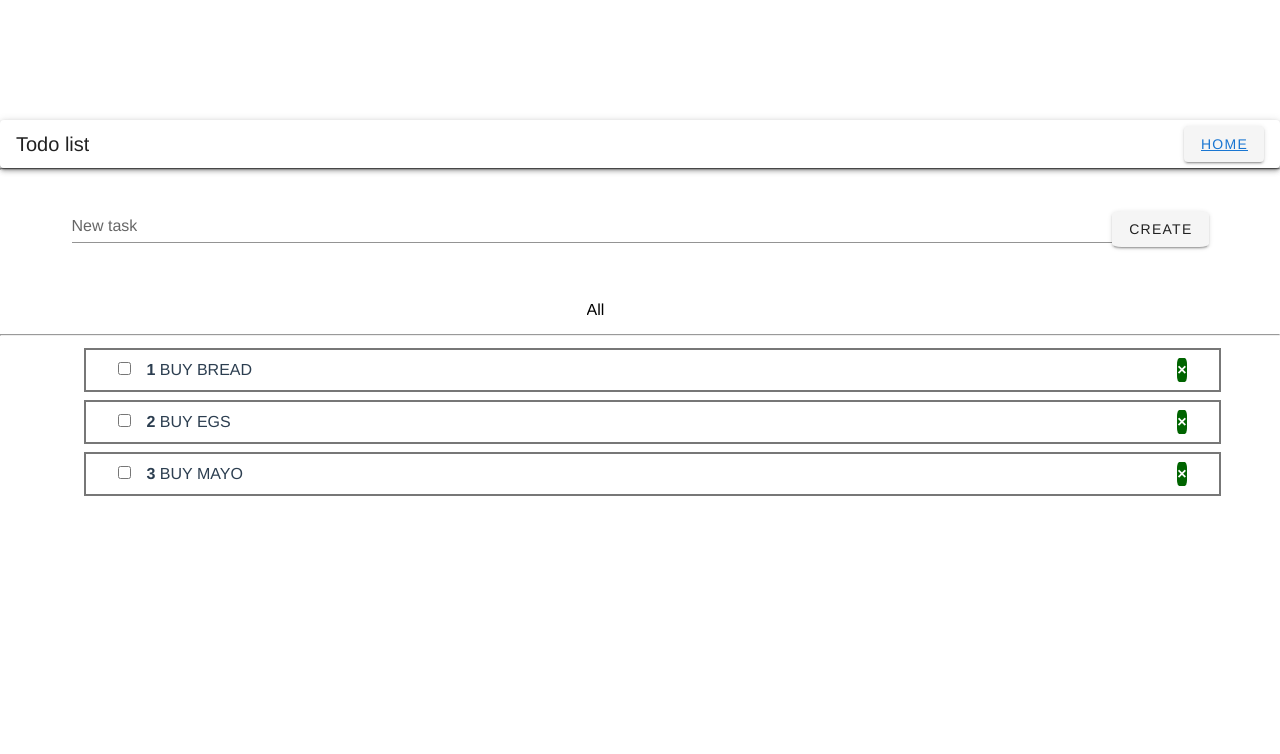
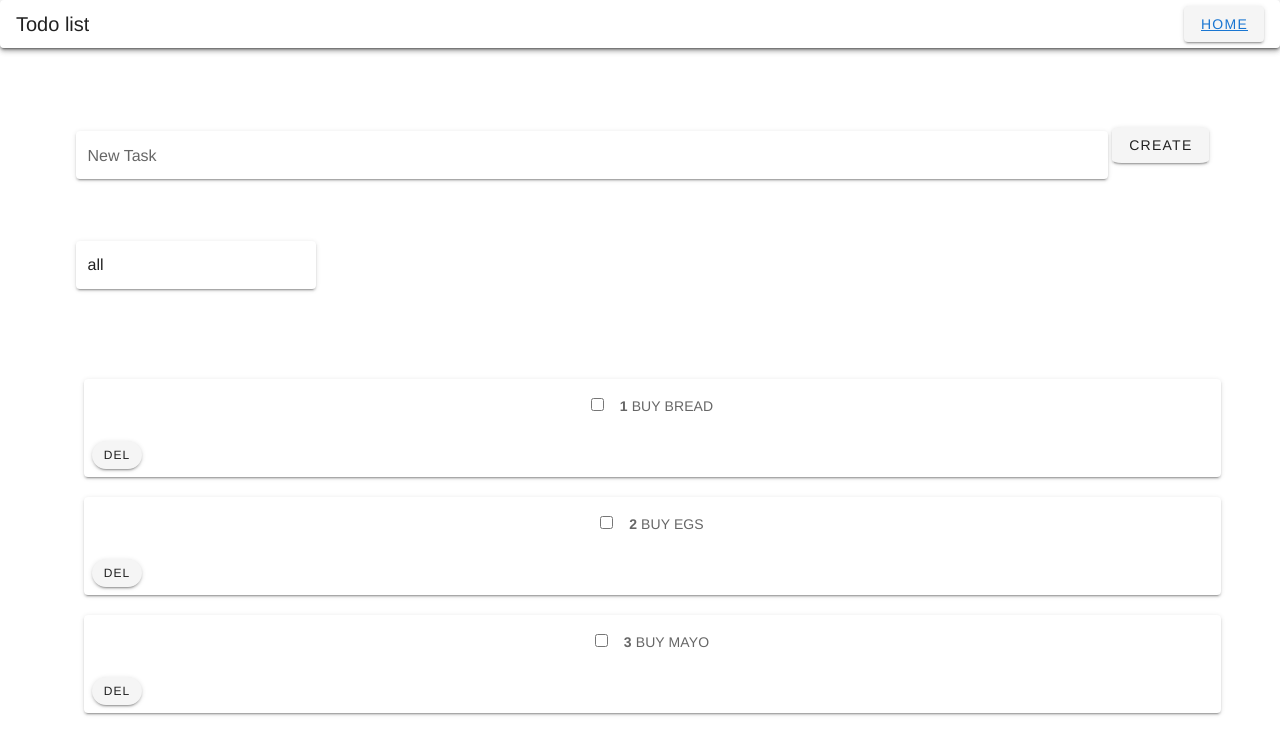
Before and after one commit to OrestTsolkovskyi/Marvel, a Vue app: page /todos in a window 1280 px wide. Shown: the top 754 px of the page. Built offline with nearby package versions, Linux system fonts and the light colour scheme.

Commit message:
Firstone

```diff
--- a/src/App.vue
+++ b/src/App.vue
@@ -1,6 +1,5 @@
 <template>
   <v-app id="app">
-
     <router-view/>
   </v-app>
 </template>
@@ -12,7 +11,6 @@
   -webkit-font-smoothing: antialiased;
   -moz-osx-font-smoothing: grayscale;
   text-align: center;
-  color: #2c3e50;
-  margin-top: 60px;
+  color: green;
 }
 </style>
--- a/src/components/AddTodo.vue
+++ b/src/components/AddTodo.vue
@@ -1,18 +1,19 @@
 <template>
-  <v-container>
-    <v-row>
-      <v-col cols="12">
-        <v-input>
-          <v-text-field
-              label="New task"
-              @submit.prevent="onsubmit">
-            <input v-model="title" type="text">
-          </v-text-field>
-          <v-btn type="submit">Create</v-btn>
-        </v-input>
-      </v-col>
-    </v-row>
-  </v-container>
+  <v-layout>
+    <v-container>
+      <v-form @submit.prevent="onsubmit">
+        <v-text-field
+            v-model="title"
+            class="pa-1"
+            label="New Task"
+            single-line
+            solo
+            type="text"
+        ></v-text-field>
+        <v-btn type="submit">Create</v-btn>
+      </v-form>
+    </v-container>
+  </v-layout>
 </template>
 
 <script>
@@ -45,8 +46,8 @@ form {
 }
 
 input {
+  width: 1000px;
   border-width: 2px;
-  border-color: darkgreen;
 }
 
 button {
--- a/src/components/TodoItem.vue
+++ b/src/components/TodoItem.vue
@@ -1,12 +1,17 @@
 <template>
-  <li>
-    <span v-bind:class="{done: todo.completed}">
-<input type="checkbox" v-on:change="todo.completed=!todo.completed">
+  <v-card class="my-5">
+    <v-card-text>
+      <input type="checkbox" v-on:change="todo.completed=!todo.completed">
+      <span v-bind:class="{done: todo.completed}">
       <strong>{{ index + 1 }}</strong>
       {{ todo.title | uppercase }}
-    </span>
-    <button class="del" v-on:click="$emit('remove-todo', todo.id)">&times;</button>
-  </li>
+      </span>
+    </v-card-text>
+    <v-card-actions>
+      <v-btn rounded small @click="$emit('remove-todo', todo.id)"> Del
+      </v-btn>
+    </v-card-actions>
+  </v-card>
 </template>
 
 <script>
@@ -27,21 +32,6 @@ export default {
 </script>
 
 <style scoped>
-li {
-  border: 2px solid #777;
-  display: flex;
-  justify-content: space-between;
-  padding: .5rem 2rem;
-  margin-bottom: 0.5rem;
-}
-
-.del {
-  background: darkgreen;
-  color: #fff;
-  border-radius: 25%;
-  font-weight: bolder;
-}
-
 .done {
   text-decoration: line-through;
 }
--- a/src/components/TodoList.vue
+++ b/src/components/TodoList.vue
@@ -28,6 +28,6 @@ export default {
 }
 </script>
 
-<style scoped>
+<style>
 
 </style>
--- a/src/views/Todos.vue
+++ b/src/views/Todos.vue
@@ -9,19 +9,32 @@
         </v-btn>
       </v-toolbar>
     </v-card>
-    <hr>
+    <v-spacer></v-spacer>
     <v-content>
       <v-container>
         <AddTodo
             @add-todo="addTodo"
         />
-        <select v-model="filter">
-          <option value="all">All</option>
-          <option value="completed">Completed</option>
-          <option value="not-completed">Not Completed</option>
-        </select>
+        <v-row align="center">
+          <v-col
+              class="d-flex"
+              cols="6"
+              sm="3"
+          >
+            <v-select
+                v-model="filter"
+                :items="items"
+                class="pa-4"
+                label="Tasks"
+                solo
+            >
+              <option value="all">All</option>
+              <option value="completed">Completed</option>
+              <option value="not-completed">Not Completed</option>
+            </v-select>
+          </v-col>
+        </v-row>
       </v-container>
-      <hr>
       <v-container>
         <Loader v-if="loading"/>
         <TodoList
@@ -44,6 +57,7 @@ export default {
   name: 'app',
   data() {
     return {
+      items: ['all', 'completed', 'not-completed'],
       todos: [
         {id: 1, title: 'Buy bread', completed: false},
         {id: 2, title: 'Buy egs', completed: false},
```
